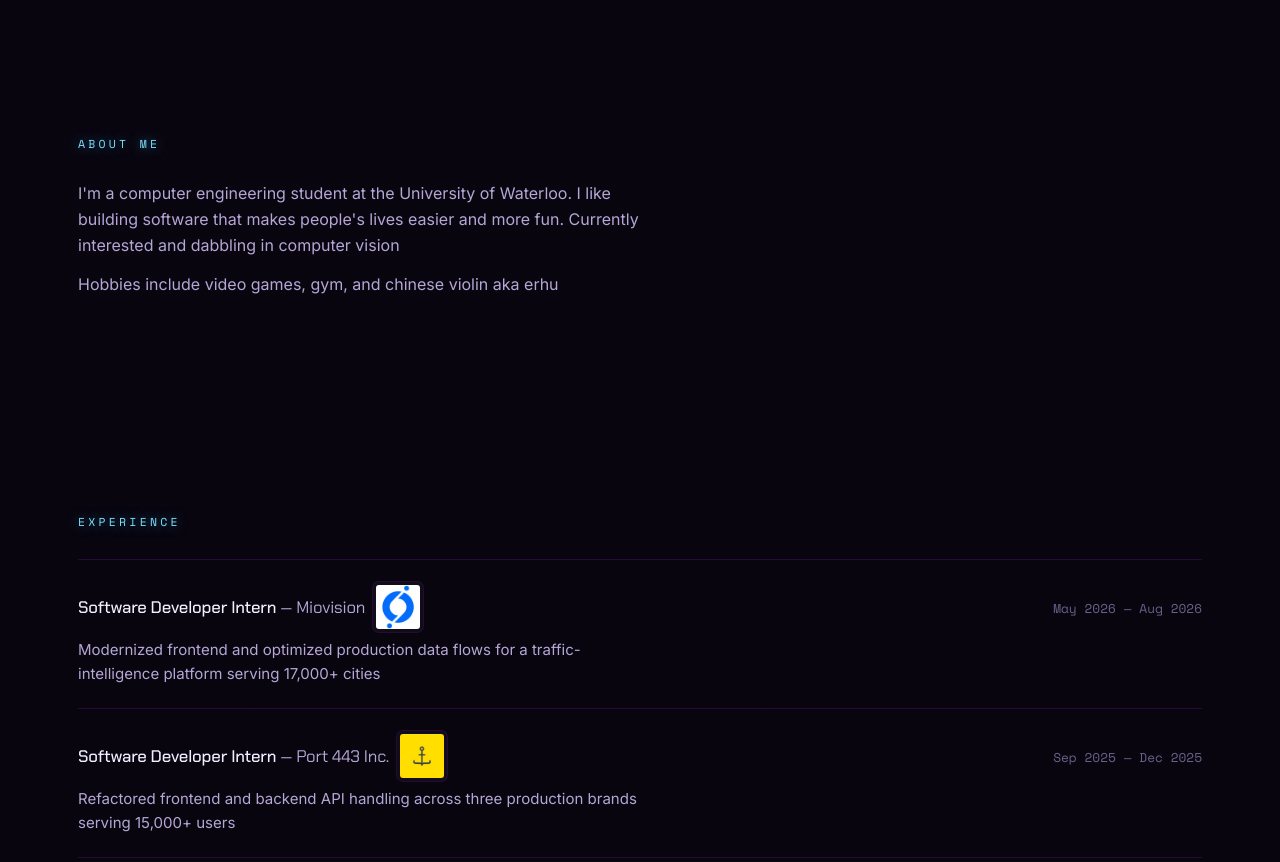
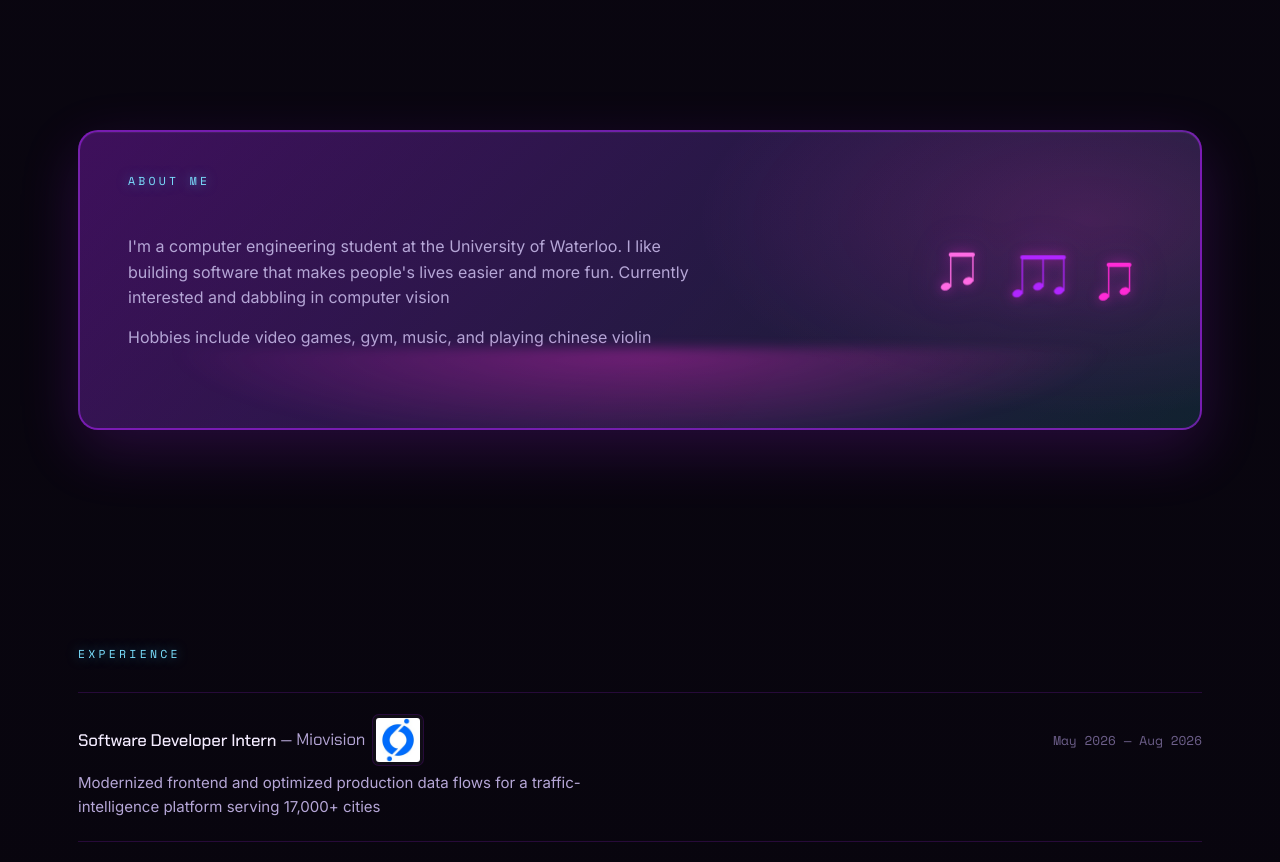
Before and after one commit to MelbearX123/personal_website, a React (Vite) app: page / in a window 1280 px wide. Shown: the part 780-1642 px from the top of the page. Built offline with nearby package versions, Linux system fonts and the light colour scheme; a web font is replaced by a local one.

Commit message:
about me card

```diff
--- a/src/sections/Sections.tsx
+++ b/src/sections/Sections.tsx
@@ -260,15 +260,58 @@ export function About() {
   return (
     <section id="about" className="section about">
       <div className="container">
-        <span className="eyebrow">About Me</span>
-        <div className="about__body">
+        <div className="about__card">
+          <span className="eyebrow about__eyebrow">About Me</span>
           <div className="about__lead">
             <p className="about__p">
               I'm a computer engineering student at the University of Waterloo. I like building software
               that makes people's lives easier and more fun. Currently interested and dabbling in computer
               vision
             </p>
-            <p className="about__p">Hobbies include video games, gym, and chinese violin aka erhu</p>
+            <p className="about__p">Hobbies include video games, gym, music, and playing chinese violin</p>
+          </div>
+
+          <div className="about__notes" aria-hidden="true">
+            <svg viewBox="0 0 100 120" xmlns="http://www.w3.org/2000/svg">
+              <g fill="var(--pink-soft)" stroke="var(--pink-soft)" strokeLinecap="round">
+                {/* pair 1 — beamed eighth notes */}
+                <g className="about__notes-a">
+                  <ellipse cx="20" cy="60"  rx="7" ry="5" transform="rotate(-18 20 60)"/>
+                  <ellipse cx="52" cy="52"  rx="7" ry="5" transform="rotate(-18 52 52)"/>
+                  <line x1="27" y1="60" x2="27" y2="14" strokeWidth="2"/>
+                  <line x1="59" y1="52" x2="59" y2="14" strokeWidth="2"/>
+                  <line x1="27" y1="14" x2="59" y2="14" strokeWidth="6"/>
+                </g>
+              </g>
+            </svg>
+
+            <svg viewBox="0 0 100 120" xmlns="http://www.w3.org/2000/svg">
+              <g fill="var(--violet)" stroke="var(--violet)" strokeLinecap="round">
+                {/* pair 2 — a triplet with a beam */}
+                <g className="about__notes-b">
+                  <ellipse cx="15" cy="70" rx="7" ry="5" transform="rotate(-18 15 70)"/>
+                  <ellipse cx="45" cy="60" rx="7" ry="5" transform="rotate(-18 45 60)"/>
+                  <ellipse cx="75" cy="66" rx="7" ry="5" transform="rotate(-18 75 66)"/>
+                  <line x1="22" y1="70" x2="22" y2="18" strokeWidth="2"/>
+                  <line x1="52" y1="60" x2="52" y2="18" strokeWidth="2"/>
+                  <line x1="82" y1="66" x2="82" y2="18" strokeWidth="2"/>
+                  <line x1="22" y1="18" x2="82" y2="18" strokeWidth="6"/>
+                </g>
+              </g>
+            </svg>
+
+            <svg viewBox="0 0 100 120" xmlns="http://www.w3.org/2000/svg">
+              <g fill="var(--pink)" stroke="var(--pink)" strokeLinecap="round">
+                {/* pair 3 — single beamed pair, offset */}
+                <g className="about__notes-c">
+                  <ellipse cx="30" cy="66" rx="7" ry="5" transform="rotate(-18 30 66)"/>
+                  <ellipse cx="60" cy="58" rx="7" ry="5" transform="rotate(-18 60 58)"/>
+                  <line x1="37" y1="66" x2="37" y2="20" strokeWidth="2"/>
+                  <line x1="67" y1="58" x2="67" y2="20" strokeWidth="2"/>
+                  <line x1="37" y1="20" x2="67" y2="20" strokeWidth="6"/>
+                </g>
+              </g>
+            </svg>
           </div>
         </div>
       </div>
--- a/src/sections/sections.css
+++ b/src/sections/sections.css
@@ -304,11 +304,44 @@
 .eyebrow::before { display: none; }   /* remove the neon bar from index.css */
 
 /* ============================================================= ABOUT ==== */
-.about__body {
+/*
+  Card sits on a soft violet gradient so the about copy reads as its
+  own panel, and gives the bobbing note group a home on the right.
+*/
+.about__card {
+  position: relative;
+  border-radius: 20px;
+  padding: 40px 48px 56px;
   display: grid;
-  grid-template-columns: 1.5fr 1fr;
-  gap: 50px;
-  align-items: start;
+  grid-template-columns: 1fr 220px;
+  column-gap: 40px;
+  row-gap: 22px;
+  align-items: center;
+  background:
+    radial-gradient(600px 300px at 90% 30%, rgba(255, 43, 214, 0.18), transparent 65%),
+    linear-gradient(135deg, rgba(176, 38, 255, 0.32) 0%, rgba(77, 208, 255, 0.14) 100%);
+  border: 2.5px solid rgba(176, 38, 255, 0.55);
+  box-shadow:
+    0 20px 60px rgba(176, 38, 255, 0.18),
+    inset 0 1px 0 rgba(255, 255, 255, 0.06);
+  overflow: hidden;
+}
+/* soft neon glow blooming out of the bottom edge of the card */
+.about__card::after {
+  content: '';
+  position: absolute;
+  left: 0;
+  right: 0;
+  bottom: -60px;
+  height: 140px;
+  background: radial-gradient(60% 100% at 50% 0%, rgba(255, 43, 214, 0.35), transparent 70%);
+  pointer-events: none;
+  filter: blur(6px);
+}
+/* eyebrow inside the card, spans full width, sits above the copy */
+.about__eyebrow {
+  grid-column: 1 / -1;
+  margin-bottom: 0;
 }
 .about__lead .about__p {
   color: var(--text-dim);
@@ -317,6 +350,50 @@
   font-size: 1rem;
 }
 .about__lead .about__p:first-child { margin-top: 0; }
+
+/*
+  Bobbing note group — three beamed-note SVGs stacked to the right,
+  each drifting up and down on its own schedule so the cluster looks
+  alive without marching in lockstep.
+*/
+.about__notes {
+  position: relative;
+  display: grid;
+  grid-template-columns: repeat(3, 1fr);
+  gap: 6px;
+  align-items: end;
+  height: 160px;
+  filter:
+    drop-shadow(0 0 6px rgba(255, 43, 214, 0.5))
+    drop-shadow(0 0 18px rgba(176, 38, 255, 0.35));
+}
+.about__notes svg {
+  width: 100%;
+  height: 100%;
+}
+.about__notes-a,
+.about__notes-b,
+.about__notes-c {
+  transform-origin: center;
+  animation: about-notes-bob 6.4s ease-in-out infinite;
+  will-change: transform;
+}
+.about__notes-a { animation-duration: 6.4s; animation-delay: 0s;    }
+.about__notes-b { animation-duration: 7.2s; animation-delay: -1.1s; }
+.about__notes-c { animation-duration: 6.8s; animation-delay: -2.4s; }
+
+@keyframes about-notes-bob {
+  0%, 100% { transform: translateY(-8px); }
+  50%      { transform: translateY( 8px); }
+}
+
+@media (max-width: 780px) {
+  .about__card {
+    grid-template-columns: 1fr;
+    padding: 30px 26px;
+  }
+  .about__notes { height: 120px; }
+}
 
 /* Small keyed side list */
 .spec {
```
